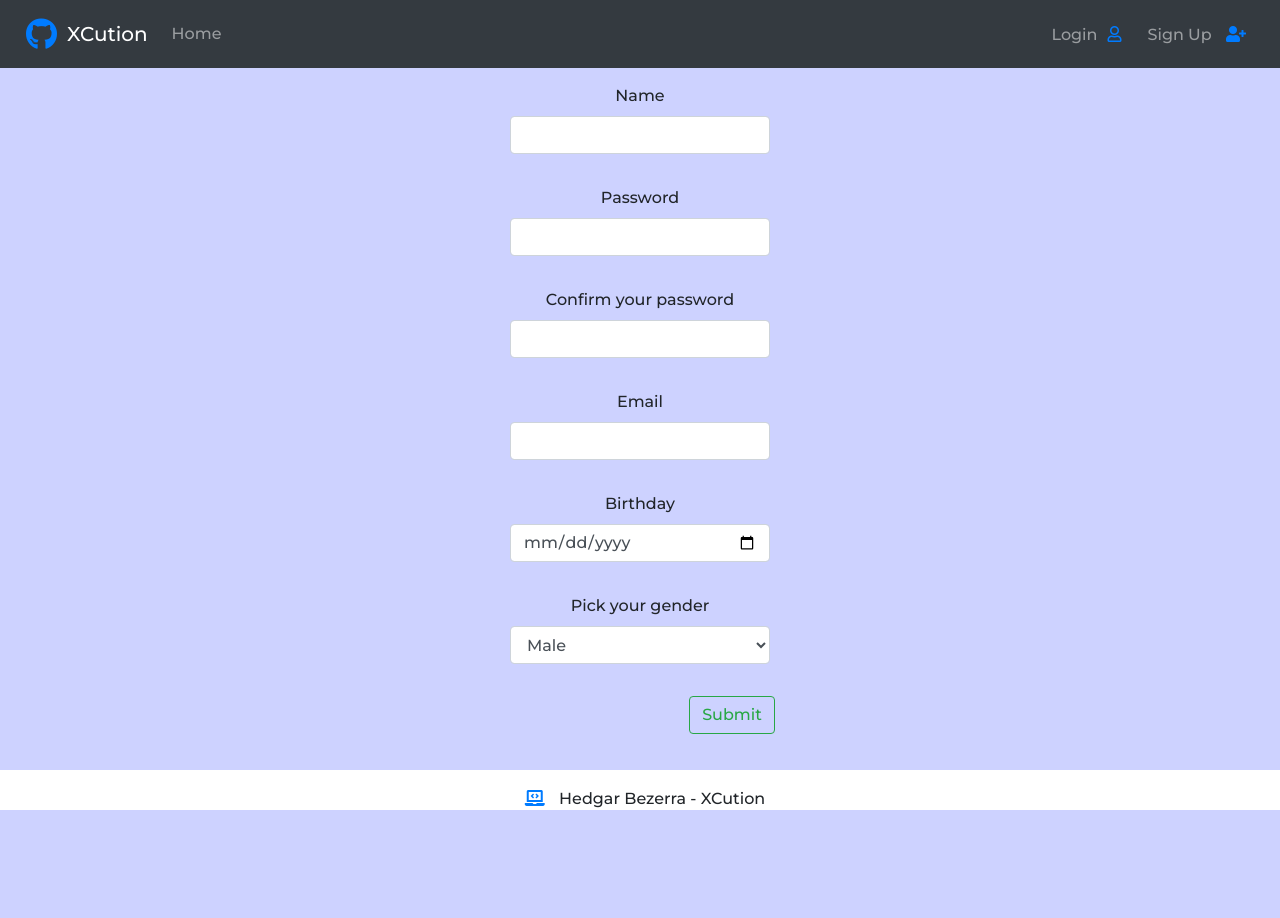
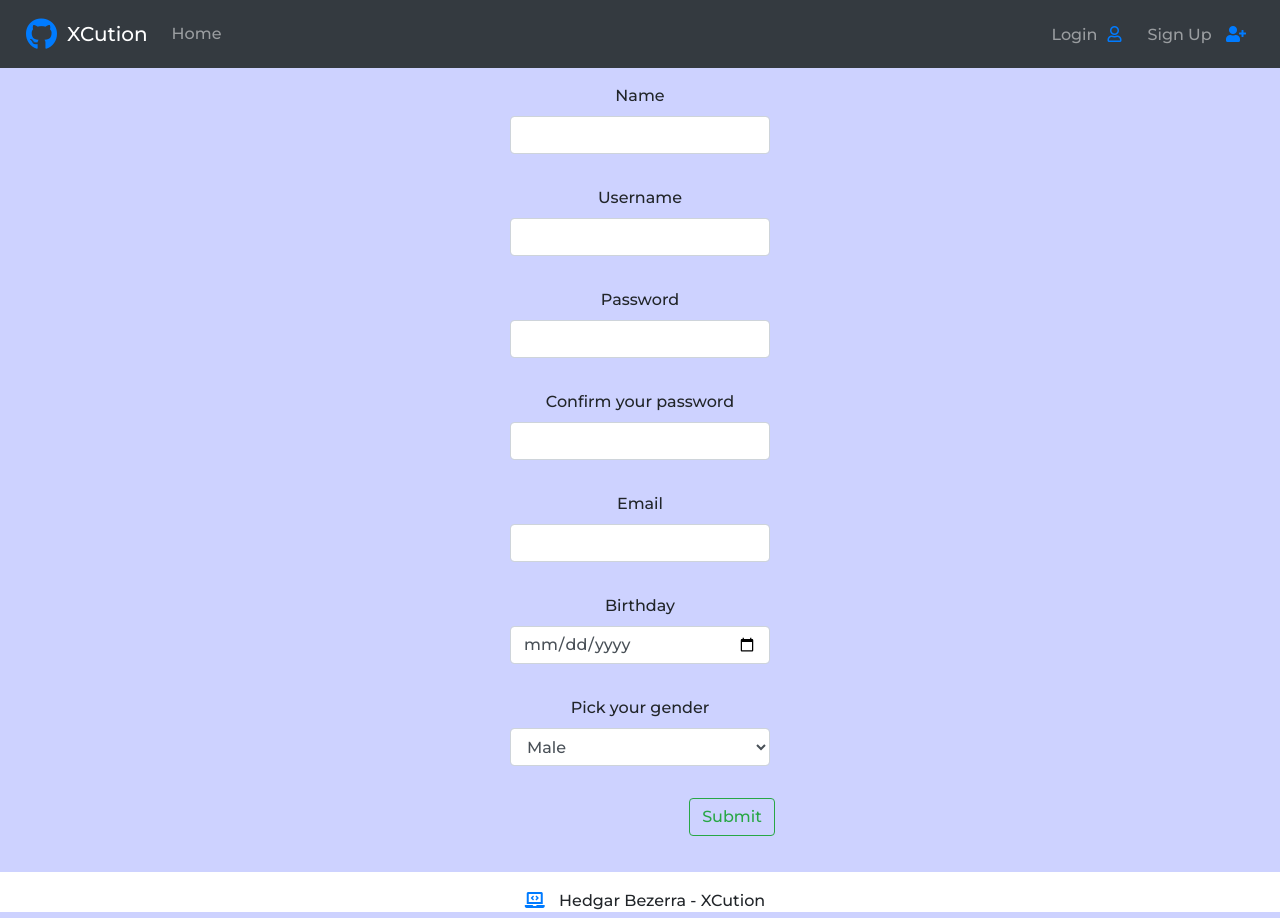
Before and after one commit to hedgarbezerra/Flask-App, a Flask app: page /signup in a window 1280 px wide. Before the commit the page ends 810 px from the top, so only its background shows below. Run offline with Flask 2, Linux system fonts and the light colour scheme; some libraries are stand-ins or nearby versions.

Commit message:
Adição de sessão e autenticação

```diff
--- a/app/static/css/main.css
+++ b/app/static/css/main.css
@@ -1,6 +1,7 @@
 @import url('https://fonts.googleapis.com/css?family=Montserrat:500|Roboto:500&display=swap');
 
 body , html{
+    height: 100%;
     font-family: Montserrat, Roboto, sans-serif; !important;
 }
 
--- a/app/templates/general/index.html
+++ b/app/templates/general/index.html
@@ -4,4 +4,7 @@
     <h1>Index</h1>
 
     <strong>Conteudo da pagina index</strong>
+    {% if user %}
+        Olá, {{ user.name }}
+    {% endif %}
 {% endblock %}
--- a/app/templates/shared/_layout.html
+++ b/app/templates/shared/_layout.html
@@ -8,7 +8,7 @@
     <link rel="stylesheet" href="{{ url_for('static', filename='css/all.css') }}">
     <link rel="stylesheet" href="{{ url_for('static', filename='css/main.css') }}">
     <link rel="stylesheet" href="https://cdnjs.cloudflare.com/ajax/libs/toastr.js/latest/toastr.min.css">
-    <title> {% block title %} {% endblock %} - Flask App</title>
+    <title> {% block title %} {% endblock %} - XCution </title>
 
     <body>
     <script src="{{ url_for('static', filename='js/main.js') }}"></script>
--- a/app/templates/shared/_nav.html
+++ b/app/templates/shared/_nav.html
@@ -1,4 +1,4 @@
-{% if 1 < 2 %}
+{% if not user %}
     <nav class="navbar navbar-expand-lg navbar-dark bg-dark fixed-top">
         <a href="https://github.com/hedgarbezerra"><i class="fab fa-github fa-2x"></i></a>
         <a href="#" class="navbar-brand"> XCution </a>
@@ -33,7 +33,7 @@
         <div class="collapse navbar-collapse" id="navbarSupportedContent">
             <ul class="navbar-nav mr-auto">
                 <li class="nav-item">
-                    <a href="" class="nav-link"> Home </a>
+                    <a href="/" class="nav-link"> Home </a>
                 </li>
                 <li class="nav-item dropdown">
                     <a class="nav-link dropdown-toggle" href="#" id="navbarDropdown" role="button" data-toggle="dropdown" aria-haspopup="true" aria-expanded="false">
@@ -45,10 +45,6 @@
                         <a href="" class="dropdown-item"> My Devices </a>
                     </div>
                 </li>
-                <li class="nav-item">
-                    <a href="" class="nav-link"> The creator</a>
-
-                </li>
             </ul>
             <ul class="nav navbar-nav navbar-right">
 
@@ -56,7 +52,7 @@
                     <a href="" class="nav-link"> Settings <i class="far fa-user"></i></a>
                 </li>
                 <li class="nav-item">
-                    <a href="" class="nav-link"> Logout <i class="fas fa-sign-out-alt"></i></a>
+                    <a href="/logout" class="nav-link"> Logout <i class="fas fa-sign-out-alt"></i></a>
                 </li>
             </ul>
         </div>
--- a/app/templates/users/login.html
+++ b/app/templates/users/login.html
@@ -6,7 +6,7 @@
 <div class="container">
 
     <form method="POST" enctype="multipart/form-data">
-        {{ form.csrf_token }}
+         {{ form.csrf_token }}
 
         <div class="form-row justify-content-center">
             <div class="form-group col-md-3 text-center">
--- a/app/templates/users/signup.html
+++ b/app/templates/users/signup.html
@@ -14,6 +14,15 @@
                     <label for="name"> Name </label>
                     <div class="input-group mx-auto mb-3">
                         {{ form.name(class='form-control') }}
+                    </div>
+                </div>
+            </div>
+
+            <div class="form-row justify-content-center">
+                <div class="form-group col-md-3 text-center">
+                    <label for="username"> Username </label>
+                    <div class="input-group mx-auto mb-3">
+                        {{ form.username(class='form-control') }}
                     </div>
                 </div>
             </div>
--- a/app/views/user_view.py
+++ b/app/views/user_view.py
@@ -1,8 +1,7 @@
 import os
-from flask_sqlalchemy import SQLAlchemy
 from werkzeug.utils import secure_filename
 from app import app, db
-from flask import request, render_template, redirect, flash
+from flask import request, render_template, redirect, flash, make_response, session, url_for
 from werkzeug.security import check_password_hash, generate_password_hash
 from app.models.user import User
 from app.models.user_img import UserImg
@@ -45,6 +44,9 @@ def create():
 
 @app.route('/signup', methods=['POST', 'GET'])
 def signup():
+    if is_logged():
+        return redirect('/index')
+
     form = userForm()
 
     if form.validate_on_submit():
@@ -61,9 +63,9 @@ def signup():
             db.session.add(user)
             db.session.commit()
             flash('Sucessfully signed up!')
-            return redirect('/index')
+            return redirect('/login')
         except:
-            flash('Something went wrong, try again.')
+            flash('Something went wrong, please try again.')
             return render_template('users/signup.html', form=form)
 
     return render_template('users/signup.html', form=form)
@@ -71,11 +73,15 @@ def signup():
 
 @app.route('/login', methods=['POST', 'GET'])
 def login():
+    if is_logged():
+        return redirect('/index')
+
     form = loginForm()
 
     if form.validate_on_submit():
         username = form.username.data
-        password = generate_password_hash(form.password.data)
+        password = form.password.data
+        remember = form.remember.data
         user = username_exists(username)
 
         if not user:
@@ -88,10 +94,20 @@ def login():
 
         if user and check_password_hash(user.password, password):
             flash('Sucessfully logged in!')
+
+            if remember:
+                pass
+            else:
+                session['username'] = username
             return redirect('/index')
 
     return render_template('users/login.html', form=form)
 
+
+@app.route('/logout', methods=['GET', 'DELETE'])
+def logout():
+    session.pop('username', None)
+    return redirect('/login')
 
 
 def username_exists(username):
@@ -100,8 +116,20 @@ def username_exists(username):
     except:
         return None
 
+
 def email_exists(email):
     try:
         return User.query.filter(User.email == email).one()
     except:
         return None
+
+
+def current_user():
+    return username_exists(session['username'])
+
+
+def is_logged():
+    if 'username' in session:
+        return True
+
+    return False
```
Also changed, not shown: app/views/general_view.py (+7 -3 lines).
